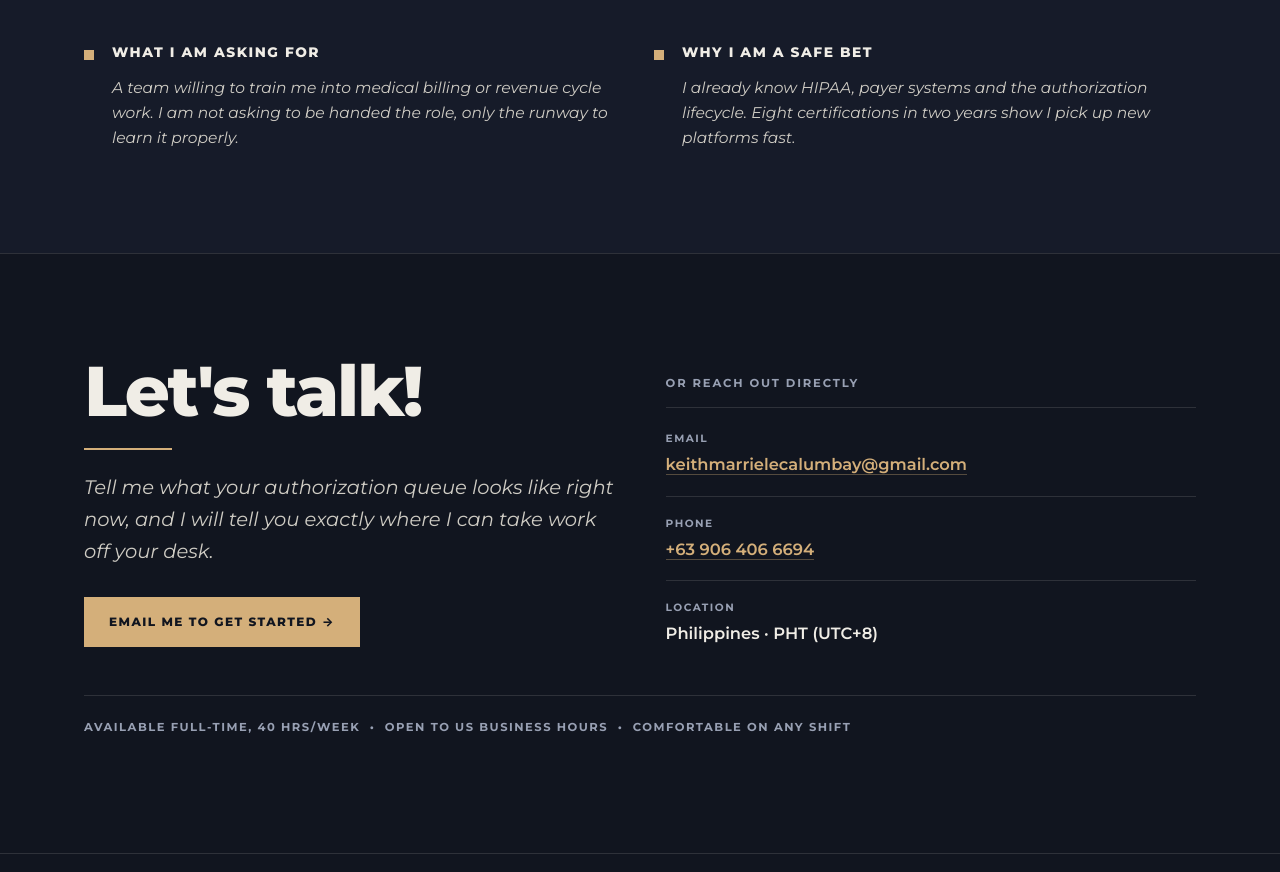
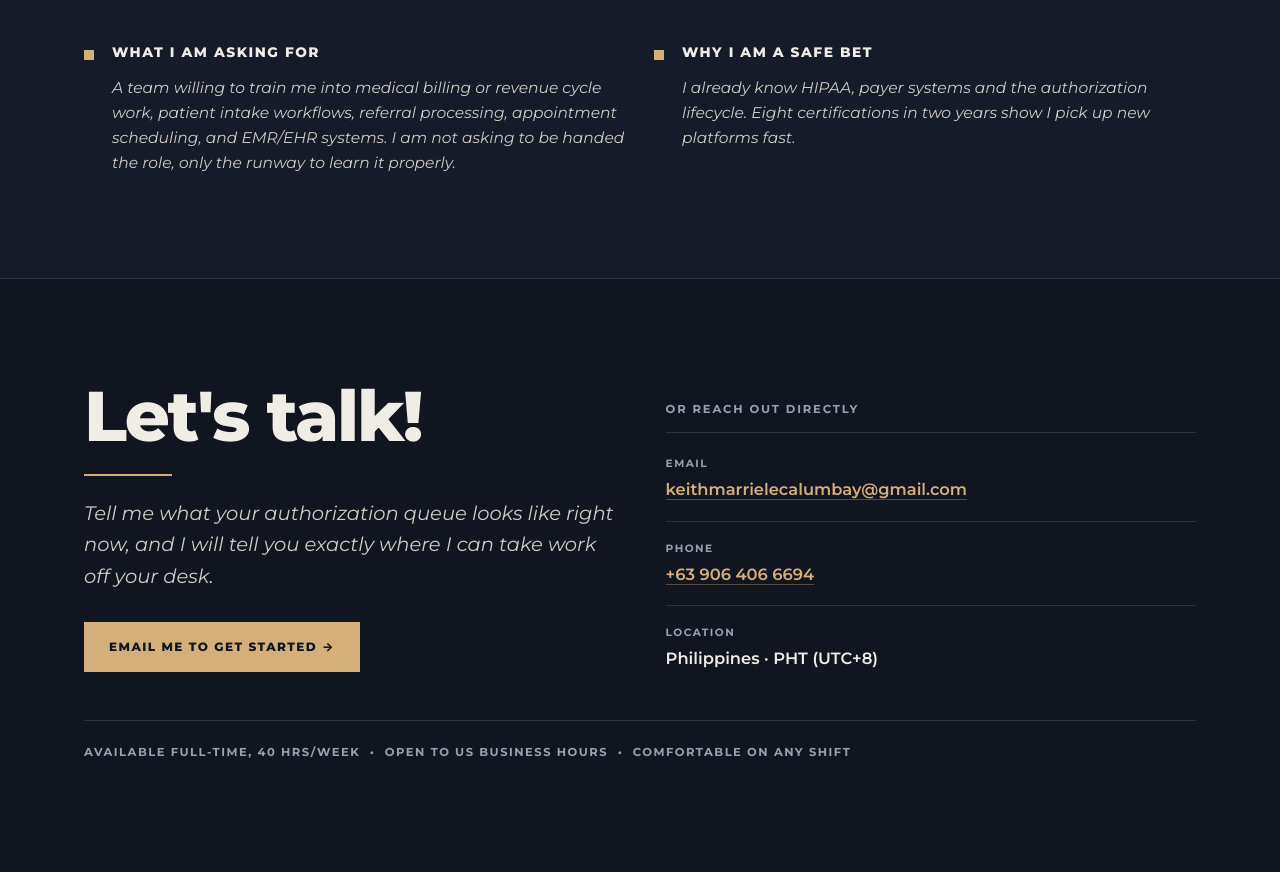
Before and after one commit to keithmarrielecalumbay/va-portfolio, a plain HTML site: page index.html in a window 1280 px wide. Shown: the part 9747-10619 px from the top of the page. Drawn offline with Linux system fonts and the light colour scheme.

```diff
--- a/index.html
+++ b/index.html
@@ -850,7 +850,7 @@
         </div></div>
         <div class="reason"><span class="mark"></span><div>
           <h3>What I am asking for</h3>
-          <p>A team willing to train me into medical billing or revenue cycle work. I am not asking to be handed the role, only the runway to learn it properly.</p>
+          <p>A team willing to train me into medical billing or revenue cycle work, patient intake workflows, referral processing, appointment scheduling, and EMR/EHR systems. I am not asking to be handed the role, only the runway to learn it properly.</p>
         </div></div>
         <div class="reason"><span class="mark"></span><div>
           <h3>Why I am a safe bet</h3>
```
